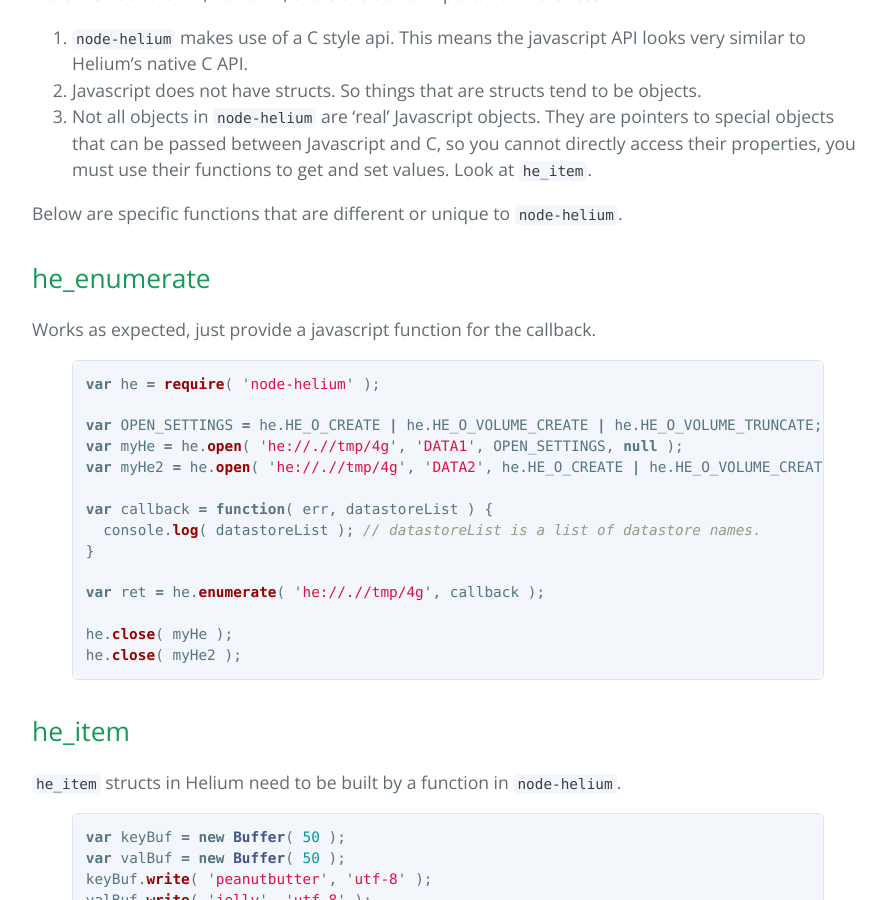
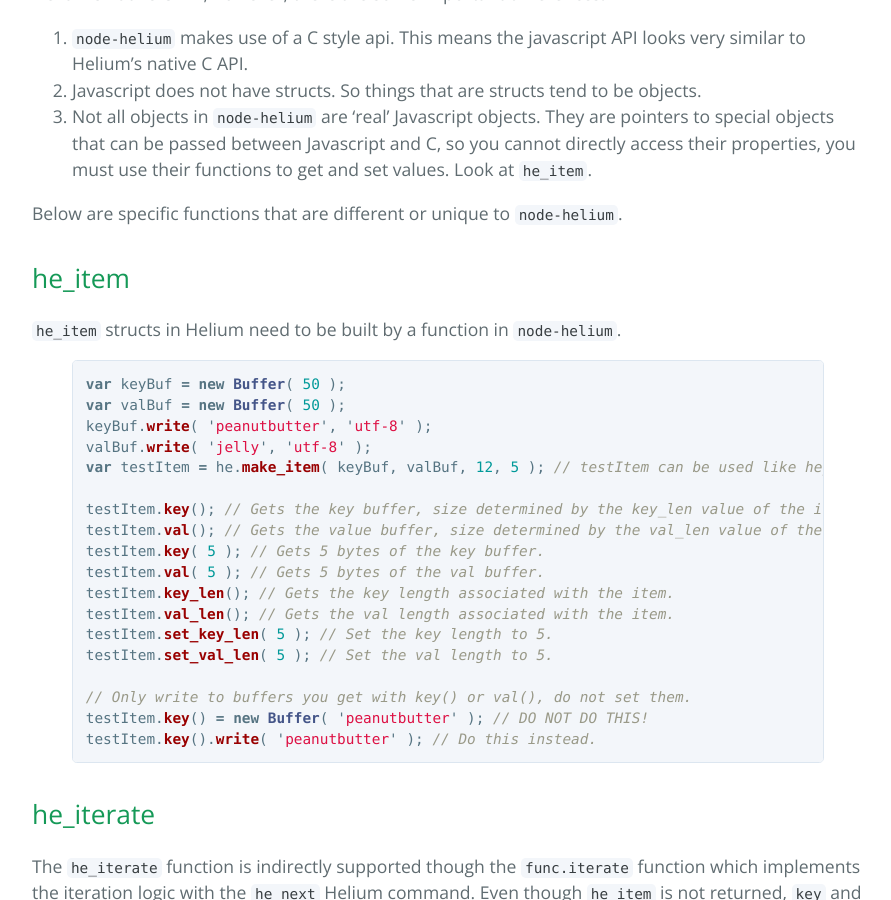
Before and after one commit to crigmaid/node-helium, a Jekyll site: the page built from index.md, in a window 1280 px wide and 900 px high, scrolled down 4218 px. Shown: the whole window, without its empty margins (192-1083 px from the left). Built offline with Jekyll 4.4.1, drawn with Linux system fonts in a browser that asks for light colours; some of the changed text lies outside the part shown.

Commit message:
modified tar.gz name, change nodejs to v6.x, removed enumerate function

```diff
--- a/index.md
+++ b/index.md
@@ -143,30 +143,12 @@ Deletes: **800K**
 
 ## API Usage {#api-usage}
 **Look at [Helium.pdf](https://github.com/levyx/node-helium/blob/master/helium.pdf)**, it details how Helium works. Most of `node-helium`'s functions are the same as Helium's native C API, however, there are some important differences:
+
 1. `node-helium` makes use of a C style api. This means the javascript API looks very similar to Helium's native C API.
 2. Javascript does not have structs. So things that are structs tend to be objects.
 3. Not all objects in `node-helium` are 'real' Javascript objects. They are pointers to special objects that can be passed between Javascript and C, so you cannot directly access their properties, you must use their functions to get and set values. Look at `he_item`.
 
 Below are specific functions that are different or unique to `node-helium`.
-
-## he_enumerate {#he_enumerate}
-Works as expected, just provide a javascript function for the callback.
-{% highlight javascript %}
-var he = require( 'node-helium' );
-
-var OPEN_SETTINGS = he.HE_O_CREATE | he.HE_O_VOLUME_CREATE | he.HE_O_VOLUME_TRUNCATE;
-var myHe = he.open( 'he://.//tmp/4g', 'DATA1', OPEN_SETTINGS, null );
-var myHe2 = he.open( 'he://.//tmp/4g', 'DATA2', he.HE_O_CREATE | he.HE_O_VOLUME_CREATE, null );
-
-var callback = function( err, datastoreList ) {
-  console.log( datastoreList ); // datastoreList is a list of datastore names.
-}
-
-var ret = he.enumerate( 'he://.//tmp/4g', callback );
-
-he.close( myHe );
-he.close( myHe2 );
-{% endhighlight %}
 
 ## he_item {#he_item}
 `he_item` structs in Helium need to be built by a function in `node-helium`.
```
Also changed, not shown: other parts of index.md (+4 -4 lines).
